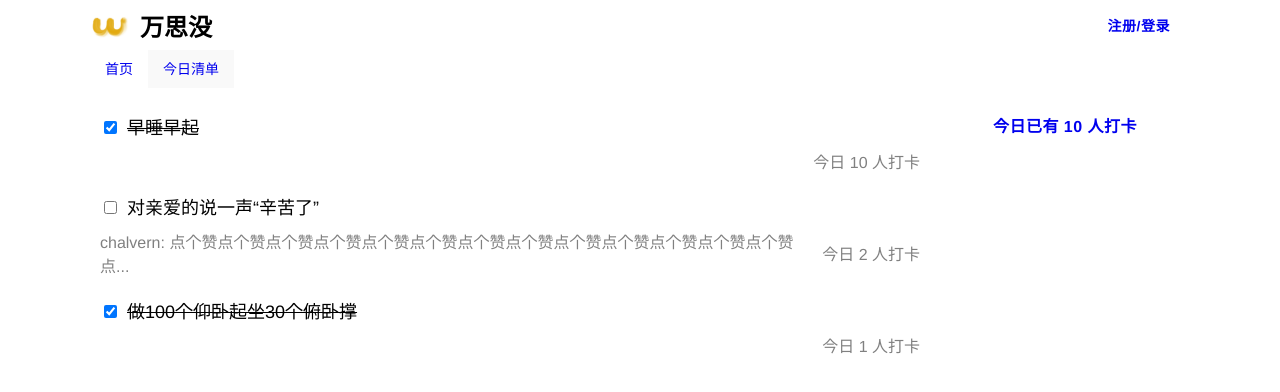
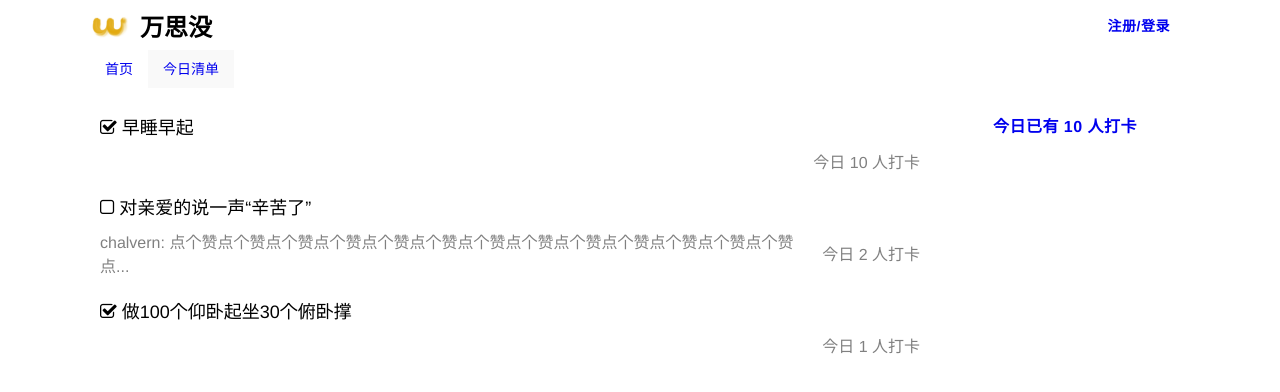
Before and after one commit to wheresmile/facade, a React app: page /checklist in a window 1280 px wide. Shown: the top 392 px of the page. Built offline with nearby package versions, Linux system fonts and the light colour scheme; no server answers.

Commit message:
refactor chacklist item list

```diff
--- a/src/Components/Checklist/ItemBox/index.js
+++ b/src/Components/Checklist/ItemBox/index.js
@@ -12,42 +12,45 @@ class ItemBox extends React.Component{
     event.target.checked=true;
   }
 
+  /**
+   * 渲染最后一个用户的打卡信息
+   * @param {*} lastReview
+   */
+  lastReviewRender(lastReview) {
+    let lastReviewDom;
+    if (lastReview) {
+      let descriptionDom;
+      if (lastReview.description.length > 40){
+        descriptionDom = lastReview.description.substr(0, 40) + "..."
+      } else {
+        descriptionDom = lastReview.description
+      }
+      lastReviewDom = (<div>{lastReview.author_nickname}: {descriptionDom}</div>);
+    } else {
+      lastReviewDom = (<div></div>);
+    }
+    return lastReviewDom;
+  }
+
   render(){
     const {
-      id,
+      // id,
       description,
       checked_count,
       last_review,
       checked,
-    } = this.props;
-
-    let description_dom;
-    if (checked) {
-      description_dom = <s>{description}</s>;
-    } else {
-      description_dom = description;
-    }
+    } = this.props.checklist;
 
     // 渲染最后一个review的内容
-    let last_review_dom;
-    if (last_review) {
-      let description_dom;
-      if (last_review.description.length > 40){
-        description_dom = last_review.description.substr(0, 40) + "..."
-      } else {
-        description_dom = last_review.description
-      }
-      last_review_dom = (<div>{last_review.author_nickname}: {description_dom}</div>);
-    } else {
-      last_review_dom = (<div></div>);
-    }
+    let last_review_dom = this.lastReviewRender(last_review)
+
     return (
-      <div className={styles.container}>
+      <div className={styles.container} onClick={this.props.onClick}>
         <div className={classnames(styles.title)}>
-          <input type="checkbox" className={styles.checkbox} defaultChecked={checked}
-          onChange={(event) => this.handleInputChange(id, event)}
-          ></input>
-          {description_dom}
+          {checked ?
+            <i className="fa fa-check-square-o" aria-hidden="true"></i>
+            : <i className="fa fa-square-o" aria-hidden="true"></i> }
+          <span className={styles.titleDesp}>{description}</span>
         </div>
         <div className={styles.boxFooter}>
           {last_review_dom}
--- a/src/Components/Checklist/ItemBox/styles.module.css
+++ b/src/Components/Checklist/ItemBox/styles.module.css
@@ -11,11 +11,10 @@
 .title {
   font-size: 18px;
   font-weight: 300;
+}
 
-  & a {
-    text-decoration: none;
-    color: primaryFontColor;
-  }
+.titleDesp {
+  margin-left: 5px;
 }
 
 
--- a/src/Components/Checklist/ListBox/index.js
+++ b/src/Components/Checklist/ListBox/index.js
@@ -5,6 +5,15 @@ import { connect } from 'react-redux';
 import ItemBox from '../ItemBox';
 
 class ListBox extends React.Component {
+  constructor(props){
+    super(props);
+    this.handleInputChange.bind(this);
+  }
+  handleInputChange = (id, event) => {
+    console.log("jj", id, event);
+    event.target.checked=true;
+  }
+
   render() {
     const {
       loading,
@@ -18,7 +27,9 @@ class ListBox extends React.Component {
         { !loading &&
           <div className={styles.discussions}>
             { checklists && checklists.map(checklist => {
-              return (<ItemBox key={checklist.id} {...checklist}></ItemBox>);
+              return (<ItemBox key={checklist.id}
+                checklist={checklist}
+                onClick={(event) => this.handleInputChange(checklist.id, event)}></ItemBox>);
             })}
           </div>
         }
--- a/src/Views/Account/SignIn/index.js
+++ b/src/Views/Account/SignIn/index.js
@@ -53,7 +53,7 @@ class Login extends React.Component {
               </form>
 
               <div className={styles.Button}>
-                <LinkButton link="/signup" description="去注册"></LinkButton>
+                <LinkButton link="/signup" description="没有账户，去注册"></LinkButton>
                 <div></div>
                 <Button type='outline' onClick={()=>postLogin(history)}>登录</Button>
               </div>
--- a/src/Views/Checklist/index.js
+++ b/src/Views/Checklist/index.js
@@ -29,7 +29,9 @@ class Checklist extends React.Component {
           <div className={appLayout.primaryContent}>
             <ListBox></ListBox>
             <div className={classnames(appLayout.showOnMediumBP, styles.newDiscussionBtn)}>
-              <LinkButton className={classnames(appLayout.showOnMediumBP, styles.newDiscussionBtn)} />
+              <LinkButton className={classnames(appLayout.showOnMediumBP, styles.newDiscussionBtn)}
+                description="今日已有 10 人打卡"
+              />
             </div>
 
           </div>
--- a/src/Views/Discussion/index.js
+++ b/src/Views/Discussion/index.js
@@ -29,7 +29,9 @@ class Discussion extends React.Component {
           <div className={appLayout.primaryContent}>
             <FeedBox></FeedBox>
             <div className={classnames(appLayout.showOnMediumBP, styles.newDiscussionBtn)}>
-              <LinkButton className={classnames(appLayout.showOnMediumBP, styles.newDiscussionBtn)} />
+              <LinkButton className={classnames(appLayout.showOnMediumBP, styles.newDiscussionBtn)}
+                description="新建"
+              />
             </div>
 
           </div>
```
